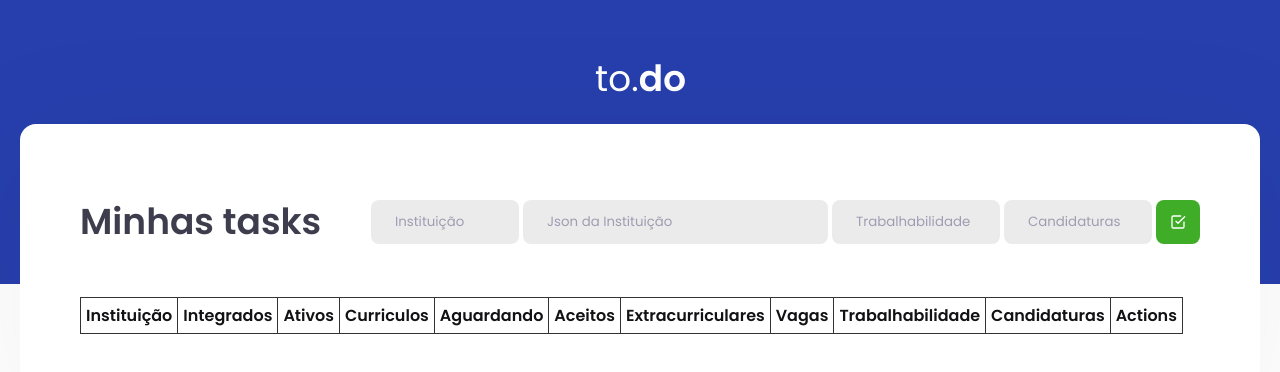
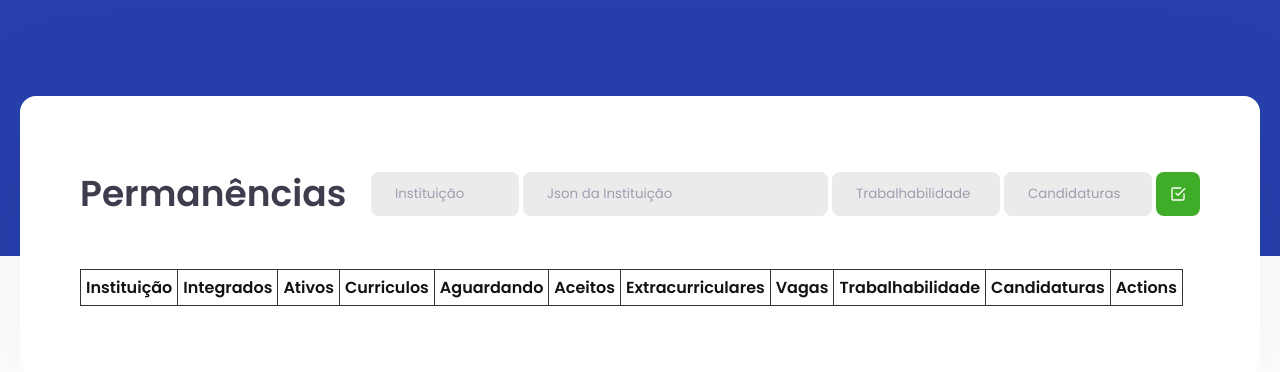
Before and after one commit to dekopossas/firstchallenge, a React app: page / in a window 1280 px wide. Shown: the top 372 px of the page. Built offline with nearby package versions, Linux system fonts and the light colour scheme.

Commit message:
ajusts about name

```diff
--- a/src/components/Header.tsx
+++ b/src/components/Header.tsx
@@ -4,7 +4,7 @@ export function Header() {
   return (
     <header className="header">
       <div>
-        <img src="/logo.svg" alt="to.do"/>
+        {/* <img src="/logo.svg" alt="to.do"/> */}
       </div>
     </header>
   )
--- a/src/components/TaskList.tsx
+++ b/src/components/TaskList.tsx
@@ -66,7 +66,7 @@ export function TaskList() {
   return (
     <section className="task-list container">
       <header>
-        <h2>Minhas tasks</h2>
+        <h2>Permanências</h2>
 
         <div className="input-group">
           <input
```
